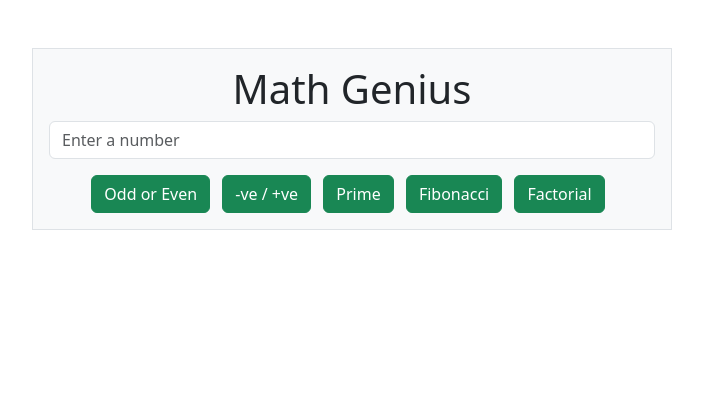
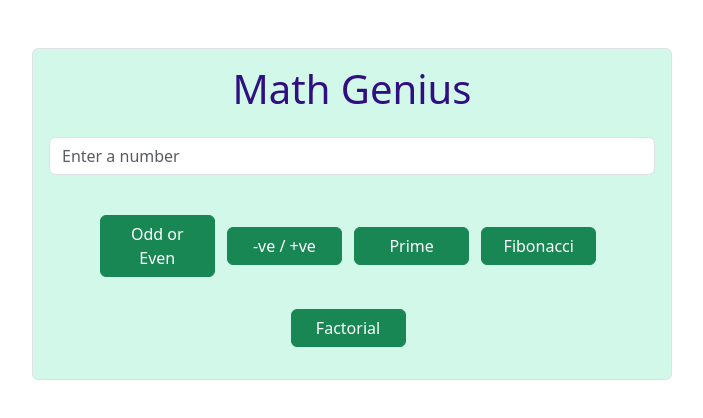
Before and after one commit to VaishnaviM123/DOM_Prime, a plain HTML site: page index.html in a window 1280 px wide. Shown: the whole page, without its empty margins (288-991 px from the left). Drawn offline with nearby package versions, Linux system fonts and the light colour scheme.

Commit message:
4th commit

```diff
--- a/index.html
+++ b/index.html
@@ -3,18 +3,23 @@
 <head>
     <meta charset="UTF-8">
     <meta name="viewport" content="width=device-width, initial-scale=1.0">
-    <title>Document</title>
+    <title>Math Genius</title>
     <link href="https://cdn.jsdelivr.net/npm/bootstrap@5.3.3/dist/css/bootstrap.min.css" rel="stylesheet" integrity="sha384-QWTKZyjpPEjISv5WaRU9OFeRpok6YctnYmDr5pNlyT2bRjXh0JMhjY6hW+ALEwIH" crossorigin="anonymous">
+    <style>
+        button{
+            width: 115px;
+        }
+    </style>
 </head>
 <body>
-    <div class="container border bg-light w-50 p-3 text-center mt-5">
-        <h1>Math Genius</h1>
-        <input id= "n1" class="form-control" type="text" placeholder="Enter a number">
-        <button onclick="oddevenCheck()" class="btn btn-success mt-3 me-2">Odd or Even</button>
-        <button onclick="posCheck()" class="btn btn-success mt-3 me-2">-ve / +ve</button>
-        <button onclick="primeCheck()" class="btn btn-success mt-3 me-2">Prime</button>
-        <button onclick="fibCheck()" class="btn btn-success mt-3 me-2">Fibonacci</button>
-        <button onclick="factCheck()" class="btn btn-success mt-3 me-2">Factorial</button>
+    <div class="container border w-50 p-3 text-center mt-5 rounded" style="background-color: rgb(210, 248, 234);">
+        <h1 style="color: rgb(47, 15, 129);">Math Genius</h1>
+        <input id= "n1" class="form-control my-4" type="text" placeholder="Enter a number">
+        <button onclick="oddevenCheck()" class="btn btn-success my-3 me-2">Odd or Even</button>
+        <button onclick="posCheck()" class="btn btn-success my-3 me-2">-ve / +ve</button>
+        <button onclick="primeCheck()" class="btn btn-success my-3 me-2">Prime</button>
+        <button onclick="fibCheck()" class="btn btn-success my-3 me-2">Fibonacci</button>
+        <button onclick="factCheck()" class="btn btn-success my-3 me-2">Factorial</button>
     </div>
 </body>
 <script>
```
